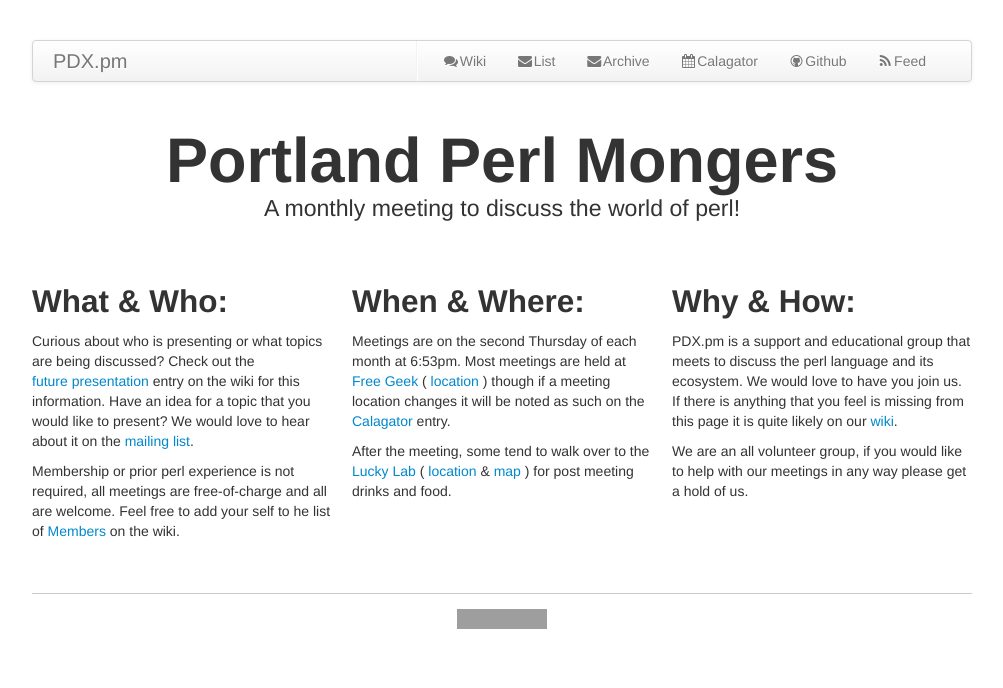
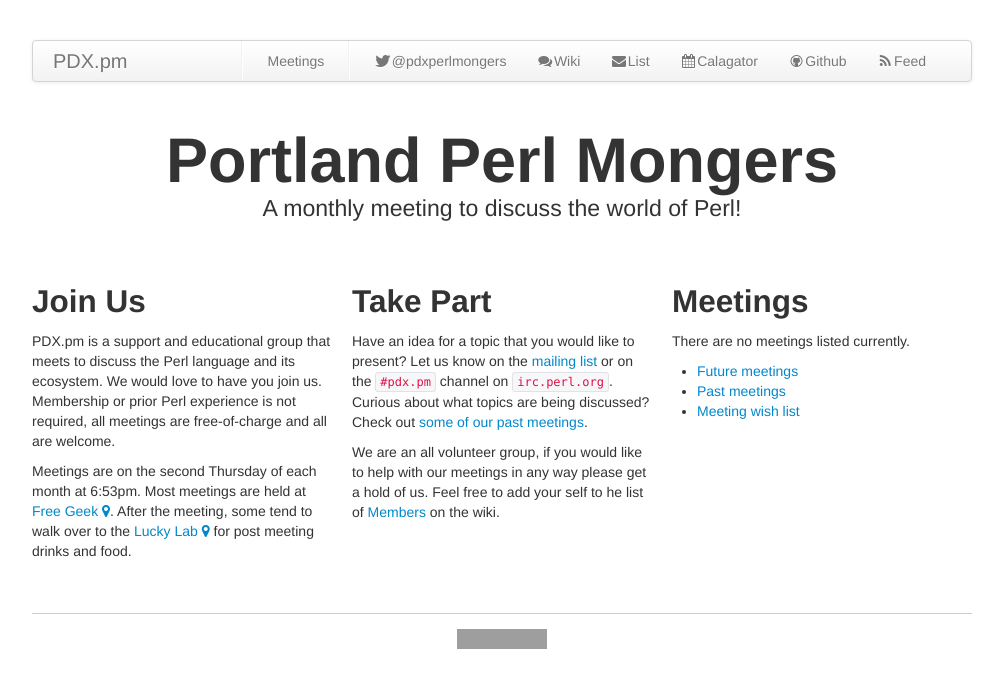
Before and after one commit to PortlandPerlMongers/portlandperlmongers.github.io, a Jekyll site: the page built from index.html, in a window 1280 px wide. Shown: the top 688 px of the page, without its empty margins (138-1141 px from the left). Built offline with Jekyll 4.4.1, drawn with Linux system fonts in a browser that asks for light colours; Markdown is read by kramdown in place of the engine named in the settings; grey boxes are pictures that could not be loaded.

Commit message:
Content changes, and adding meetings post support

```diff
--- /dev/null
+++ b/_includes/_joinus.html
@@ -0,0 +1,15 @@
+<h2>Join Us</h2>
+<p>
+  PDX.pm is a support and educational group that meets to discuss the Perl
+  language and its ecosystem. We would love to have you join us.
+  Membership or prior Perl experience is not required, all meetings are
+  free-of-charge and all are welcome.
+</p>
+<p>
+  Meetings are on the second Thursday of each month at 6:53pm.
+  Most meetings are held at
+  <a href='http://www.freegeek.org'>Free&nbsp;Geek</a><a href='http://calagator.org/venues/202389965'>&nbsp;<i class="icon-map-marker"></i></a>.
+  After the meeting, some tend to walk over to the
+  <a href='http://luckylab.com'>Lucky&nbsp;Lab</a><a href='http://calagator.org/venues/202390282'>&nbsp;<i class="icon-map-marker"></i></a>
+  for post meeting drinks and food.
+</p>
--- /dev/null
+++ b/_includes/_meetings.html
@@ -0,0 +1,19 @@
+<h2>Meetings</h2>
+{% for meeting in site.categories.meetings limit:3 %}
+  <article class="meeting">
+    <h3><a href='{{ meeting.url }}'>{{ meeting.title }}</a></h3>
+    <p>{{ meeting.excerpt }}</p>
+    <p class='date'>{{ meeting.date | date_to_string }}</p>
+  </article>
+{% else %}
+  <p>
+    There are no meetings listed currently.
+  </p>
+{% endfor %}
+
+<ul>
+  <li><a href='https://github.com/PortlandPerlMongers/portlandperlmongers.github.io/wiki/FutureMeetings'>Future meetings</a></li>
+  <li><a href='https://github.com/PortlandPerlMongers/portlandperlmongers.github.io/wiki/PastMeetings'>Past meetings</a></li>
+  <li><a href='https://github.com/PortlandPerlMongers/portlandperlmongers.github.io/wiki/MeetingWishlist'>Meeting wish list</a></li>
+
+</ul>
--- a/_includes/_navbar.html
+++ b/_includes/_navbar.html
@@ -4,16 +4,13 @@
     <ul class='nav' style='float:right'>
       <li class='divider-vertical'></li>
       <!-- !!! ALL OF THIS IS ON THE WIKI !!!
+      <li{% if page.title == 'Presentations' %} class='active'{% endif %}><a href='/presentations'>Presentations</a></li>
+      -->
       <li{% if page.title == 'Meetings' %} class='active'{% endif %}><a href='/meetings'>Meetings</a></li>
-      <li{% if page.title == 'Presentations' %} class='active'{% endif %}><a href='/presentations'>Presentations</a></li>
       <li class='divider-vertical'></li>
-      -->
-      <!-- TODO: we should set up a twitter account at some point -->
-      <!--<li><a href='http://twitter.com/pdx.pm'><span class='icon-twitter'></span>@pdx.pm</a></li> -->
-      <li><a
-        href='https://github.com/PortlandPerlMongers/portlandperlmongers.github.io/wiki'><span class="icon-comments"></span>Wiki</a></li>
+      <li><a href='http://twitter.com/pdxperlmongers'><span class='icon-twitter'></span>@pdxperlmongers</a></li>
+      <li><a href='https://github.com/PortlandPerlMongers/portlandperlmongers.github.io/wiki'><span class="icon-comments"></span>Wiki</a></li>
       <li><a href='http://mail.pm.org/mailman/listinfo/pdx-pm-list'><span class='icon-envelope-alt'></span>List</a></li>
-      <li><a href='http://mail.pm.org/pipermail/pdx-pm-list/'><span class='icon-envelope-alt'></span>Archive</a></li>
       <li><a href='http://calagator.org/events/search?query=pdx.pm'><span class='icon-calendar'></span>Calagator</a></li>
       <li><a href='https://github.com/PortlandPerlMongers'><span class="icon-github"></span>Github</a></li>
       <li><a href='/atom.xml'><span class='icon-rss'></span>Feed</a>
--- /dev/null
+++ b/_includes/_takepart.html
@@ -0,0 +1,15 @@
+<h2>Take Part</h2>
+<p>
+  Have an idea for a topic that you would like to present?
+  Let us know on the <a href='http://mail.pm.org/mailman/listinfo/pdx-pm-list'>mailing&nbsp;list</a>
+  or on the <code>#pdx.pm</code> channel on <code>irc.perl.org</code>.
+  Curious about what topics are being discussed?
+  Check out <a href='https://github.com/PortlandPerlMongers/portlandperlmongers.github.io/wiki/PastMeetings'>some of our past meetings</a>.
+</p>
+<p>
+  We are an all volunteer group, if you would like to help with our meetings in
+  any way please get a hold of us.
+  Feel free to add your self to he list of
+  <a href='https://github.com/PortlandPerlMongers/portlandperlmongers.github.io/wiki/PortlandPerlMongerMembers'>Members</a>
+  on the wiki.
+</p>
--- a/_includes/_what_who.html
+++ /dev/null
@@ -1,16 +0,0 @@
-<h2>What & Who:</h2>
-<p>
-Curious about who is presenting or what topics are being discussed?
-Check out the <a href='https://github.com/PortlandPerlMongers/portlandperlmongers.github.io/wiki/FutureMeetings'>
-  future&nbsp;presentation</a> entry on the wiki for this information.
-Have an idea for a topic that you would like to present? We would love
-to hear about it on the <a
-  href='http://mail.pm.org/mailman/listinfo/pdx-pm-list'>mailing&nbsp;list</a>.
-</p>
-<p>
-  Membership or prior perl experience is not required, all meetings are
-  free-of-charge and all are welcome. Feel free to add your self to he
-  list of <a
-    href='https://github.com/PortlandPerlMongers/portlandperlmongers.github.io/wiki/PortlandPerlMongerMembers'>Members</a>
-  on the wiki.
-</p>
--- a/_includes/_when_where.html
+++ /dev/null
@@ -1,17 +0,0 @@
-<h2>When & Where:</h2>
-<p>
-Meetings are on the second Thursday of each month at 6:53pm.
-Most meetings are held at <a href='http://www.freegeek.org'>Free&nbsp;Geek</a>
-( <a href='https://plus.google.com/114927192461328782380/about?gl=us&hl=en'>location</a>
-) though if a meeting location changes it will be noted as such on the
-<a href='http://calagator.org/events/search?query=pdx.pm'>Calagator</a>
-entry.
-</p>
-
-<p>
-After the meeting, some tend to walk over to the <a href='http://luckylab.com'>Lucky Lab</a>
-( <a href='https://plus.google.com/104205648533884935496/about?gl=us&hl=en'>location</a>
- &
- <a href='https://maps.google.com/maps?saddr=Free+Geek,+1731+Southeast+10th+Avenue,+Portland,+OR+97214&daddr=45.511968,-122.6557087+to:Lucky+Labrador+Brew+Pub,+915+SE+Hawthorne+Blvd,+Portland,+OR&hl=en&sll=45.511336,-122.656218&sspn=0.004661,0.009624&geocode=FedutgIdtWuw-CntvHSidQqVVDHE_9tqyeD5vA%3BFSB1tgIdJGyw-CknUQhhdQqVVDG5lHBXh05wMw%3BFYd3tgIdS2mw-CGAyeI6p1Jh2ynxrrRedQqVVDGAyeI6p1Jh2w&oq=lucky&t=h&gl=US&dirflg=w&mra=ltm&via=1&z=18'>map</a>
-) for post meeting drinks and food.
-</p>
--- a/_includes/_why_how.html
+++ /dev/null
@@ -1,11 +0,0 @@
-<h2>Why & How:</h2>
-PDX.pm is a support and educational group that meets to discuss the perl
-language and its ecosystem. We would love to have you join us. If there
-is anything that you feel is missing from this page it is quite likely
-on our <a
-  href='https://github.com/PortlandPerlMongers/portlandperlmongers.github.io/wiki'>wiki</a>.
-</p>
-<p>
-We are an all volunteer group, if you would like to help with our
-meetings in any way please get a hold of us.
-</p>
--- a/assets/css/screen.css
+++ b/assets/css/screen.css
@@ -39,3 +39,19 @@
   padding: 10px;
   margin-bottom: 1.0em;
 }
+
+article.meeting h3 {
+  margin: .3em 0em;
+  font-size: 1.2em;
+  line-height: 1.4em;
+}
+
+article.meeting p {
+  margin: .3em 0em;
+}
+
+article.meeting p.date {
+  text-align: right;
+  font-style: italic;
+  color: #888;
+}
--- a/index.html
+++ b/index.html
@@ -4,16 +4,16 @@
 ---
 <div class='site-banner'>
   <h1>Portland Perl Mongers</h1>
-  <p class='lead'>A monthly meeting to discuss the world of perl!</p>
+  <p class='lead'>A monthly meeting to discuss the world of Perl!</p>
 </div>
 <div class="row">
   <section class='span4'>
-    {% include _what_who.html %}
+    {% include _joinus.html %}
   </section>
   <section class='span4'>
-    {% include _when_where.html %}
+    {% include _takepart.html %}
   </section>
   <section class='span4'>
-    {% include _why_how.html %}
+    {% include _meetings.html %}
   </section>
 </div>
--- a/meetings/index.html
+++ b/meetings/index.html
@@ -8,6 +8,6 @@
   <header>
     <a href='{{ meeting.url }}'>{{ meeting.title }}</a>
   </header>
-  <p>{{ meeting.tldr }}</p>
+  <p>{{ meeting.excerpt }}</p>
 </article>
 {% endfor %}
```
Also changed, not shown: README.md.
